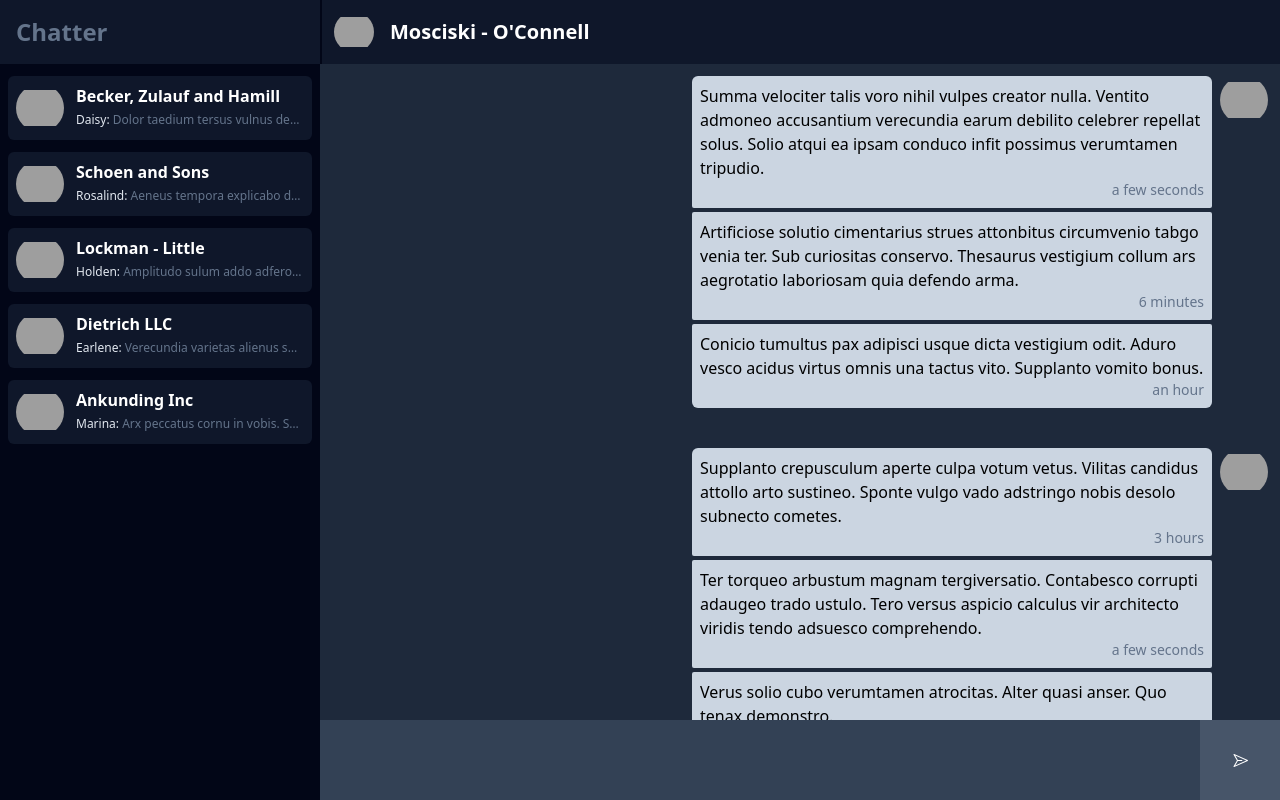
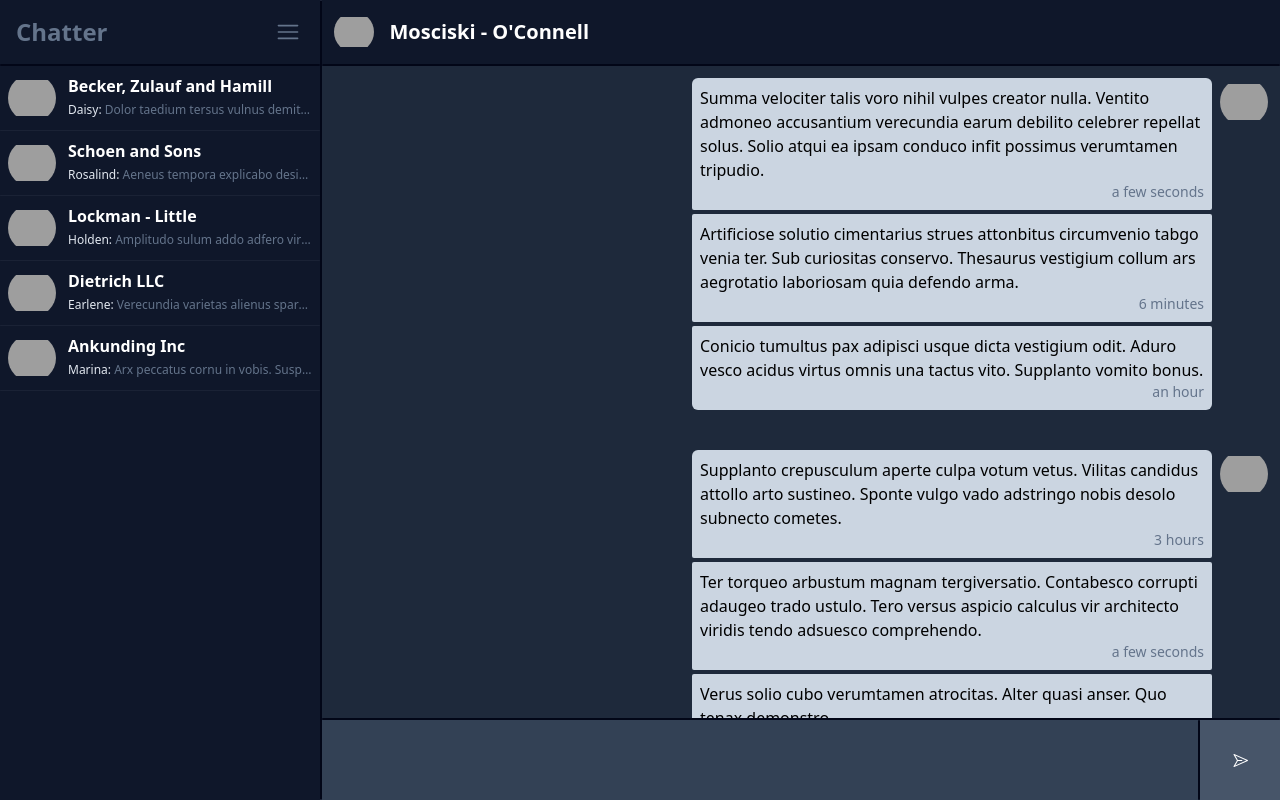
Before and after one commit to sina-salahshour/meta-chat-frontend, a Next.js app: page / in a window 1280 px wide. Built offline with nearby package versions, Linux system fonts and the light colour scheme; grey boxes are pictures that could not be loaded.

Commit message:
[fe]:feat: minor ui improvements

```diff
--- a/app/(chat)/layout.tsx
+++ b/app/(chat)/layout.tsx
@@ -2,10 +2,11 @@
 
 import { faker } from "@faker-js/faker";
 import * as Avatar from "@radix-ui/react-avatar";
+import * as Separator from "@radix-ui/react-separator";
 
 function ChatItem() {
   return (
-    <div className="cursor-pointer group room bg-slate-900 rounded-md m-1 flex items-center justify-start p-2 gap-3 hover:bg-slate-800 active:bg-slate-700">
+    <div className="cursor-pointer group room bg-slate-900 flex items-center justify-start p-2 gap-3 hover:bg-slate-800 active:bg-slate-700">
       <Avatar.Root className="flex-shrink-0 w-12 h-12 rounded-full overflow-hidden flex items-center justify-center">
         <Avatar.Fallback>Gn</Avatar.Fallback>
         <Avatar.Image className="object-cover" src={faker.image.avatar()} />
@@ -31,18 +32,62 @@ export default function ChatLayout({
   faker.seed(24);
   return (
     <div className="flex">
-      <div className="flex flex-col w-80 bg-slate-950 min-h-[100dvh]">
-        <div className="w-full p-4 text-2xl font-bold text-slate-500 bg-slate-900">
+      <div className="flex flex-col w-80 bg-slate-900 min-h-[100dvh]">
+        <div className="w-full p-4 text-2xl font-bold text-slate-500 bg-slate-900 flex">
           Chatter
+          <button className="ml-auto p-1 hover:bg-slate-950 bg-opacity-5 rounded-sm">
+            <svg
+              width="1em"
+              height="1em"
+              viewBox="0 0 15 15"
+              fill="none"
+              xmlns="http://www.w3.org/2000/svg"
+            >
+              <path
+                d="M1.5 3C1.22386 3 1 3.22386 1 3.5C1 3.77614 1.22386 4 1.5 4H13.5C13.7761 4 14 3.77614 14 3.5C14 3.22386 13.7761 3 13.5 3H1.5ZM1 7.5C1 7.22386 1.22386 7 1.5 7H13.5C13.7761 7 14 7.22386 14 7.5C14 7.77614 13.7761 8 13.5 8H1.5C1.22386 8 1 7.77614 1 7.5ZM1 11.5C1 11.2239 1.22386 11 1.5 11H13.5C13.7761 11 14 11.2239 14 11.5C14 11.7761 13.7761 12 13.5 12H1.5C1.22386 12 1 11.7761 1 11.5Z"
+                fill="currentColor"
+                fillRule="evenodd"
+                clipRule="evenodd"
+              ></path>
+            </svg>
+          </button>
         </div>
-        <div className="flex flex-col gap-1 p-1 mt-1">
+        <div className="flex flex-col">
+          <Separator.Root
+            orientation="horizontal"
+            className="h-0.5 bg-slate-950 rounded-full"
+          />
           <ChatItem />
+          <Separator.Root
+            orientation="horizontal"
+            className="h-[1px] bg-slate-200 rounded-full bg-opacity-5"
+          />
           <ChatItem />
+          <Separator.Root
+            orientation="horizontal"
+            className="h-[1px] bg-slate-200 rounded-full bg-opacity-5"
+          />
           <ChatItem />
+          <Separator.Root
+            orientation="horizontal"
+            className="h-[1px] bg-slate-200 rounded-full bg-opacity-5"
+          />
           <ChatItem />
+          <Separator.Root
+            orientation="horizontal"
+            className="h-[1px] bg-slate-200 rounded-full bg-opacity-5"
+          />
           <ChatItem />
+          <Separator.Root
+            orientation="horizontal"
+            className="h-[1px] bg-slate-200 rounded-full bg-opacity-5"
+          />
         </div>
       </div>
+      <Separator.Root
+        orientation="vertical"
+        className="w-0.5 bg-slate-950 rounded-full"
+      />
       {children}
     </div>
   );
--- a/app/(chat)/page.tsx
+++ b/app/(chat)/page.tsx
@@ -4,6 +4,7 @@ import { faker } from "@faker-js/faker";
 import dayjs from "dayjs";
 import duration from "dayjs/plugin/duration";
 import relativeTime from "dayjs/plugin/relativeTime";
+import * as Separator from "@radix-ui/react-separator";
 dayjs.extend(duration);
 dayjs.extend(relativeTime);
 
@@ -47,7 +48,7 @@ function Message({ isSelf }: MessageProps) {
 export default function Home() {
   return (
     <div className="w-full h-screen flex flex-col bg-slate-800">
-      <div className="h-16 w-full bg-slate-900 flex gap-4 border-l-2 border-slate-950 items-center p-3">
+      <div className="h-16 w-full bg-slate-900 flex gap-4 items-center p-3">
         <Avatar.Root className="sticky top-0 flex-shrink-0 w-10 h-10 rounded-full overflow-hidden flex items-center justify-center">
           <Avatar.Fallback>Gn</Avatar.Fallback>
           <Avatar.Image className="object-cover" src={faker.image.avatar()} />
@@ -56,6 +57,10 @@ export default function Home() {
           {faker.company.name()}
         </div>
       </div>
+      <Separator.Root
+        orientation="horizontal"
+        className="h-0.5 bg-slate-950 rounded-full"
+      />
       <div className="flex-1 align-bottom w-full overflow-auto flex flex-col gap-10 p-3">
         {faker.helpers
           .multiple(() => faker.helpers.arrayElement([true, false]), {
@@ -65,10 +70,18 @@ export default function Home() {
             return <Message isSelf={isSelf} key={index} />;
           })}
       </div>
-      <div className="h-20 w-full bg-slate-700 flex gap-4">
+      <Separator.Root
+        orientation="horizontal"
+        className="h-0.5 bg-slate-950 rounded-full"
+      />
+      <div className="h-20 w-full bg-slate-700 flex">
         <input
           type="text"
-          className="h-full flex-1 outline-none bg-transparent text-white p-4"
+          className="h-full flex-1 outline-none bg-transparent text-white p-4 w-full"
+        />
+        <Separator.Root
+          orientation="vertical"
+          className="w-0.5 bg-slate-950 rounded-full"
         />
         <button className="text-white h-full bg-slate-600 flex justify-center items-center aspect-square">
           <svg
--- a/package.json
+++ b/package.json
@@ -10,6 +10,7 @@
   },
   "dependencies": {
     "@radix-ui/react-avatar": "^1.0.3",
+    "@radix-ui/react-separator": "^1.0.3",
     "@types/node": "^20.3.1",
     "@types/react": "18.2.14",
     "@types/react-dom": "18.2.6",
```
